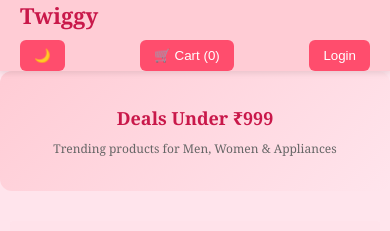
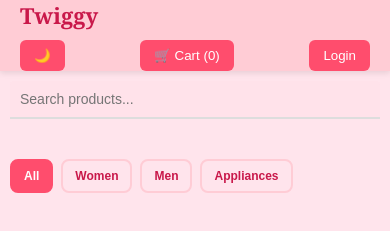
Before and after one commit to niti1203/twiggy, an Angular app: page /products in a window 390 px wide. Shown: the top 231 px of the page. Built offline with nearby package versions, Linux system fonts and the light colour scheme.

Commit message:
refactor: Remove hero banner (Deals Under ₹999)
- Remove hero banner HTML section from product-list.html
- Remove all hero-banner CSS styles
- Remove responsive hero-banner styles from media queries
- Simplify product list to focus directly on search and product grid

```diff
--- a/src/app/product-list/product-list.css
+++ b/src/app/product-list/product-list.css
@@ -839,11 +839,7 @@
   }
 
   .hero-banner {
-    height: 150px;
-  }
-
-  .hero-banner h1 {
-    font-size: 22px;
+    display: none;
   }
 
   .top-bar {
@@ -892,16 +888,7 @@
   }
 
   .hero-banner {
-    height: 120px;
-    margin-bottom: 20px;
-  }
-
-  .hero-banner h1 {
-    font-size: 18px;
-  }
-
-  .hero-banner p {
-    font-size: 12px;
+    display: none;
   }
 
   .section-title {
--- a/src/app/product-list/product-list.html
+++ b/src/app/product-list/product-list.html
@@ -33,20 +33,6 @@
     </button>
 
   </div>
-
-</div>
-
-<!-- HERO BANNER -->
-
-<div class="hero-banner">
-
-  <h1>
-    Deals Under ₹999
-  </h1>
-
-  <p>
-    Trending products for Men, Women & Appliances
-  </p>
 
 </div>
 
```
